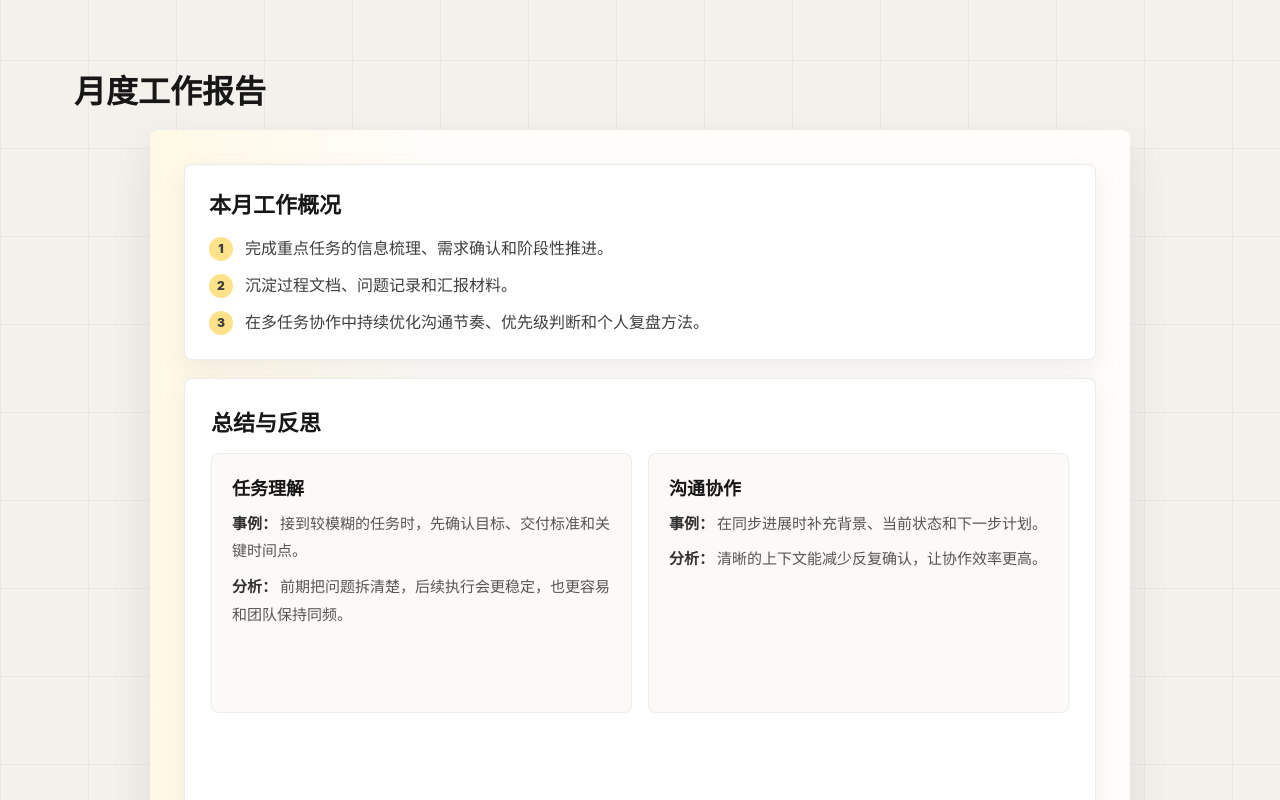
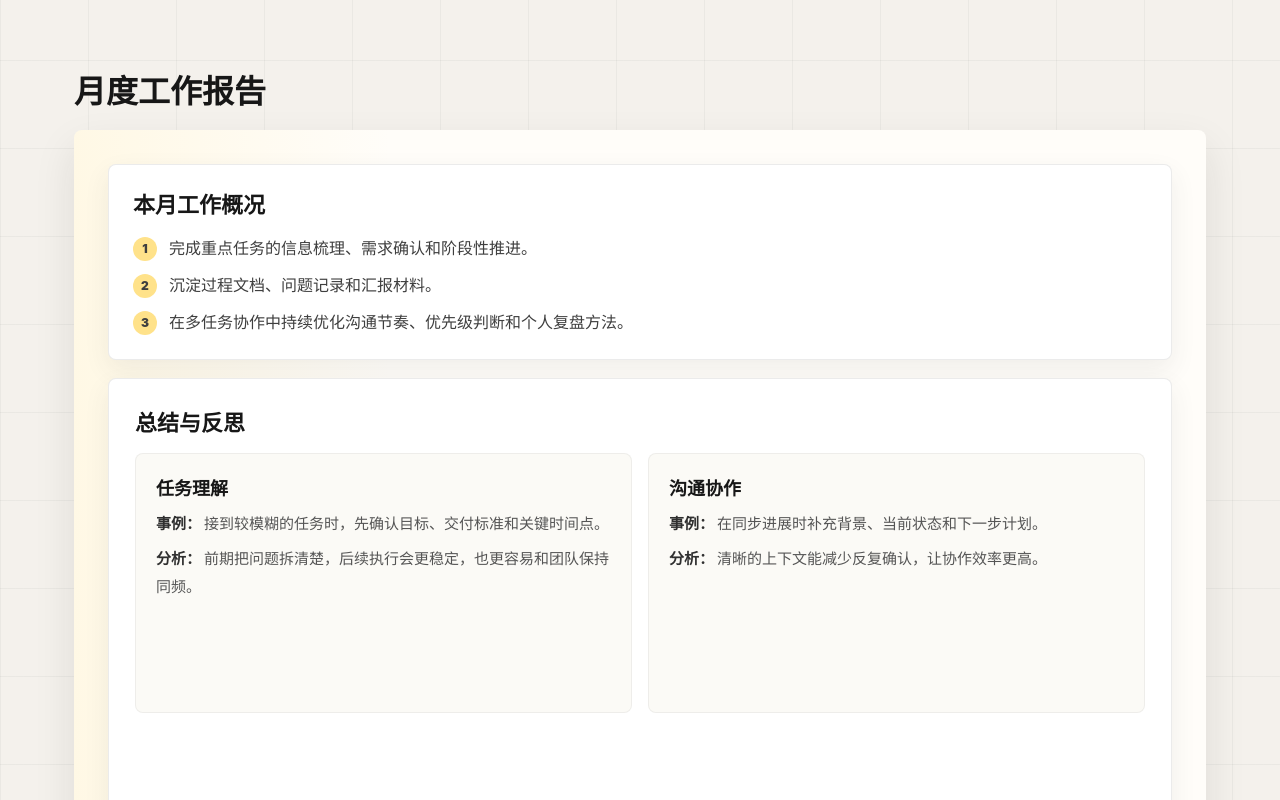
Before and after one commit to cjx200110-lgtm/internship-journey, a Next.js app: page / in a window 1280 px wide. Shown: the part 820-1620 px from the top of the page. Built offline with nearby package versions, Linux system fonts and the light colour scheme; no server answers.

Commit message:
Widen monthly report poster

```diff
--- a/app/globals.css
+++ b/app/globals.css
@@ -253,7 +253,7 @@ main {
 }
 
 .poster {
-  width: min(100%, 980px);
+  width: 100%;
   min-height: 1280px;
   background: var(--card);
   border-radius: 8px;
```
